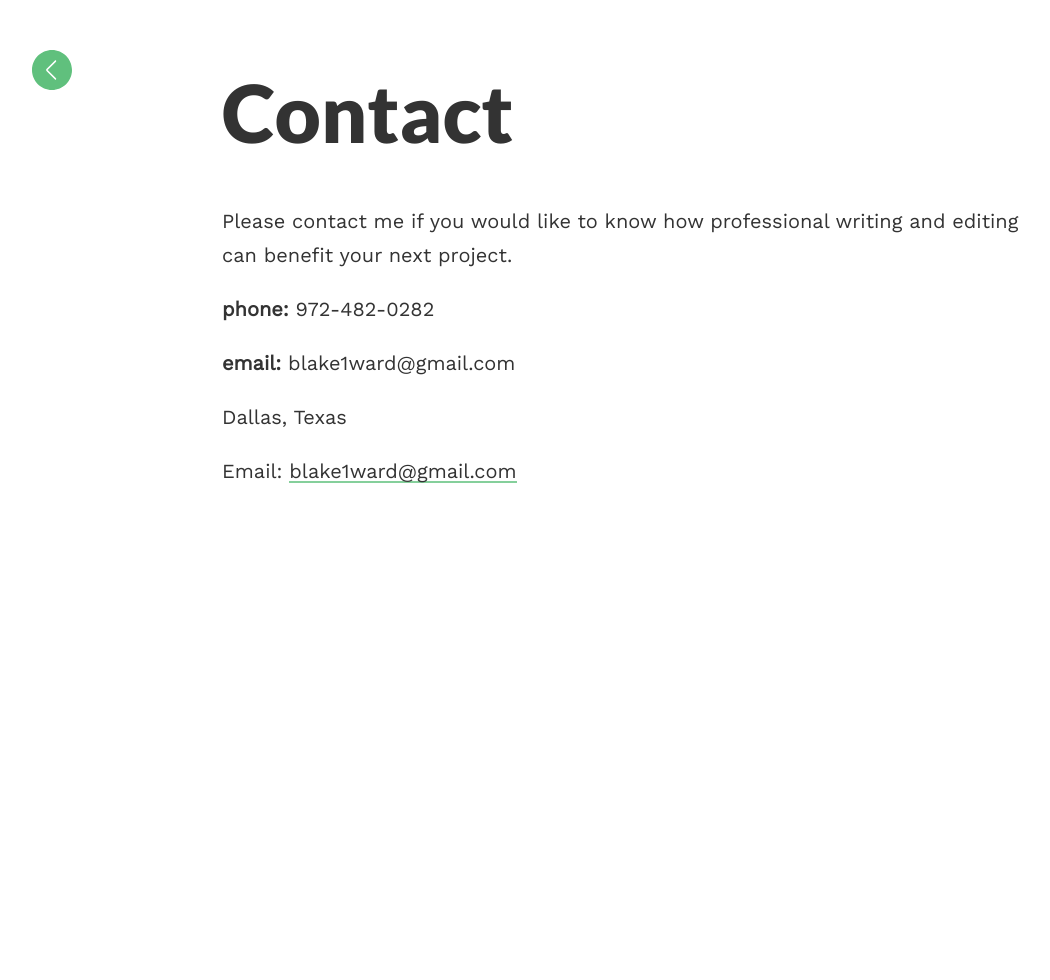
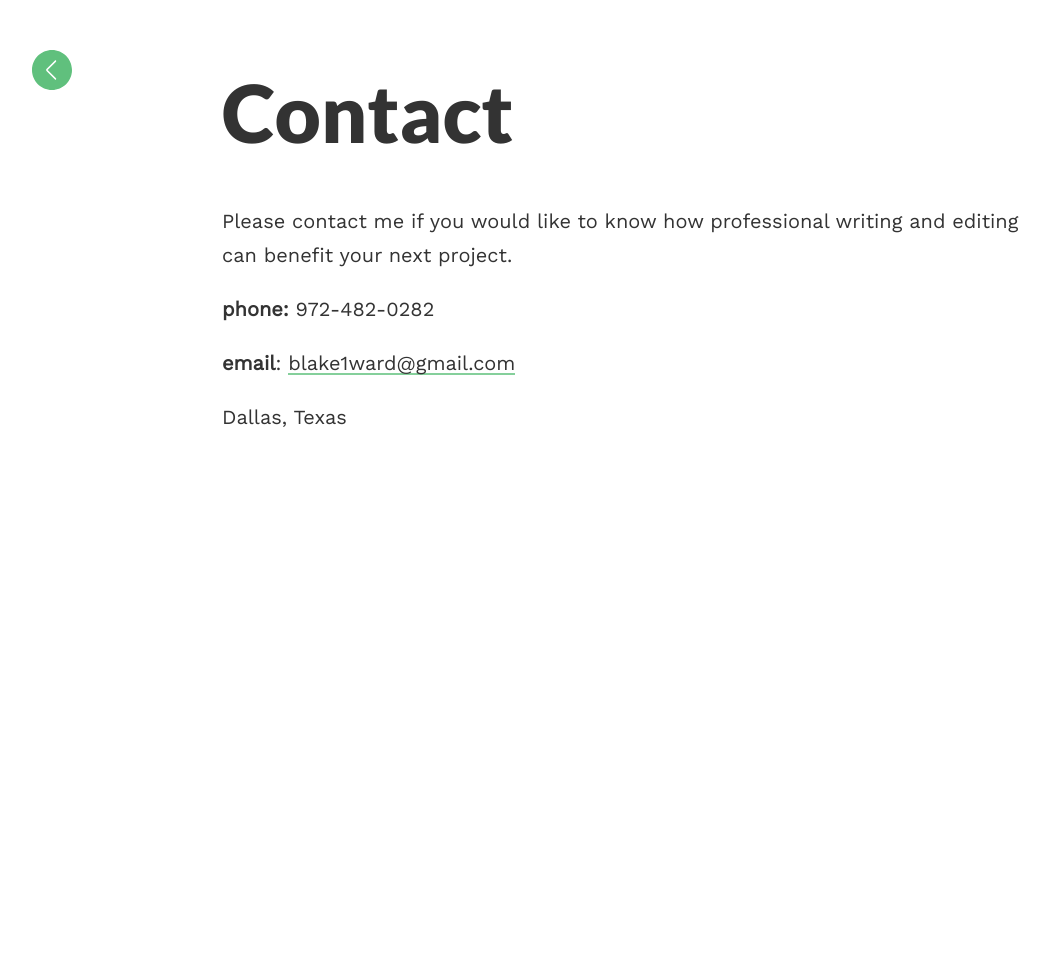
Before and after one commit to blake1ward/portfolio, a Jekyll site: the page built from contact.md, in a window 1280 px wide. Shown: the whole page, without its empty margins (18-1068 px from the left). Built offline with Jekyll 4.4.1, drawn with Linux system fonts in a browser that asks for light colours.

Commit message:
Update contact.md

```diff
--- a/contact.md
+++ b/contact.md
@@ -7,7 +7,5 @@ permalink: /contact/
 <p>Please contact me if you would like to know how professional writing and editing can benefit your next project.</p>
 
 <p><strong>phone:</strong> 972-482-0282</p>
-<p><strong>email:</strong> blake1ward@gmail.com</p>
+<strong>email</strong>: <a href="mailto:{{site.email}}">{{site.email}}</a>
 <p>Dallas, Texas</p>
-
-Email: <a href="mailto:{{site.email}}">{{site.email}}</a>
```
